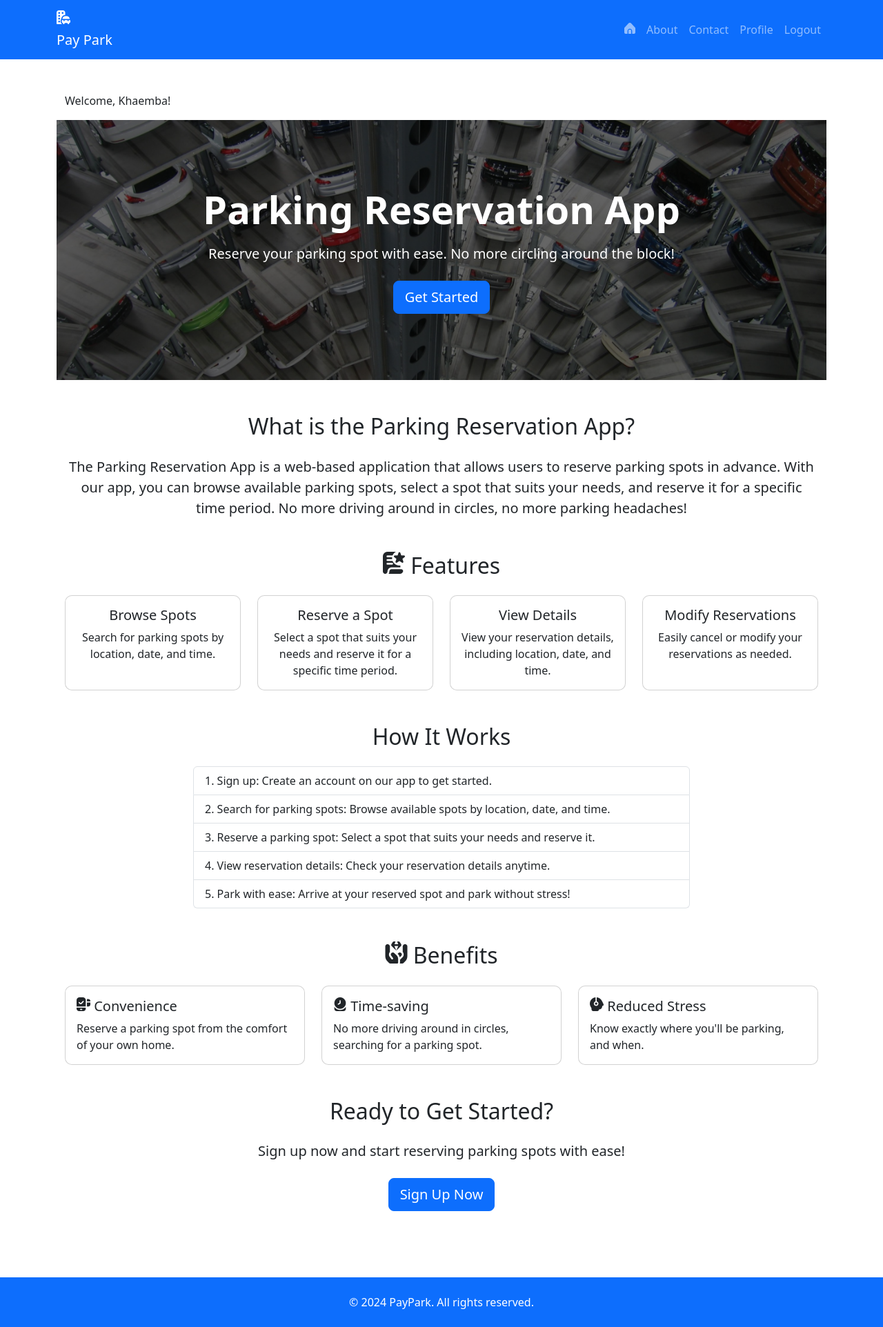
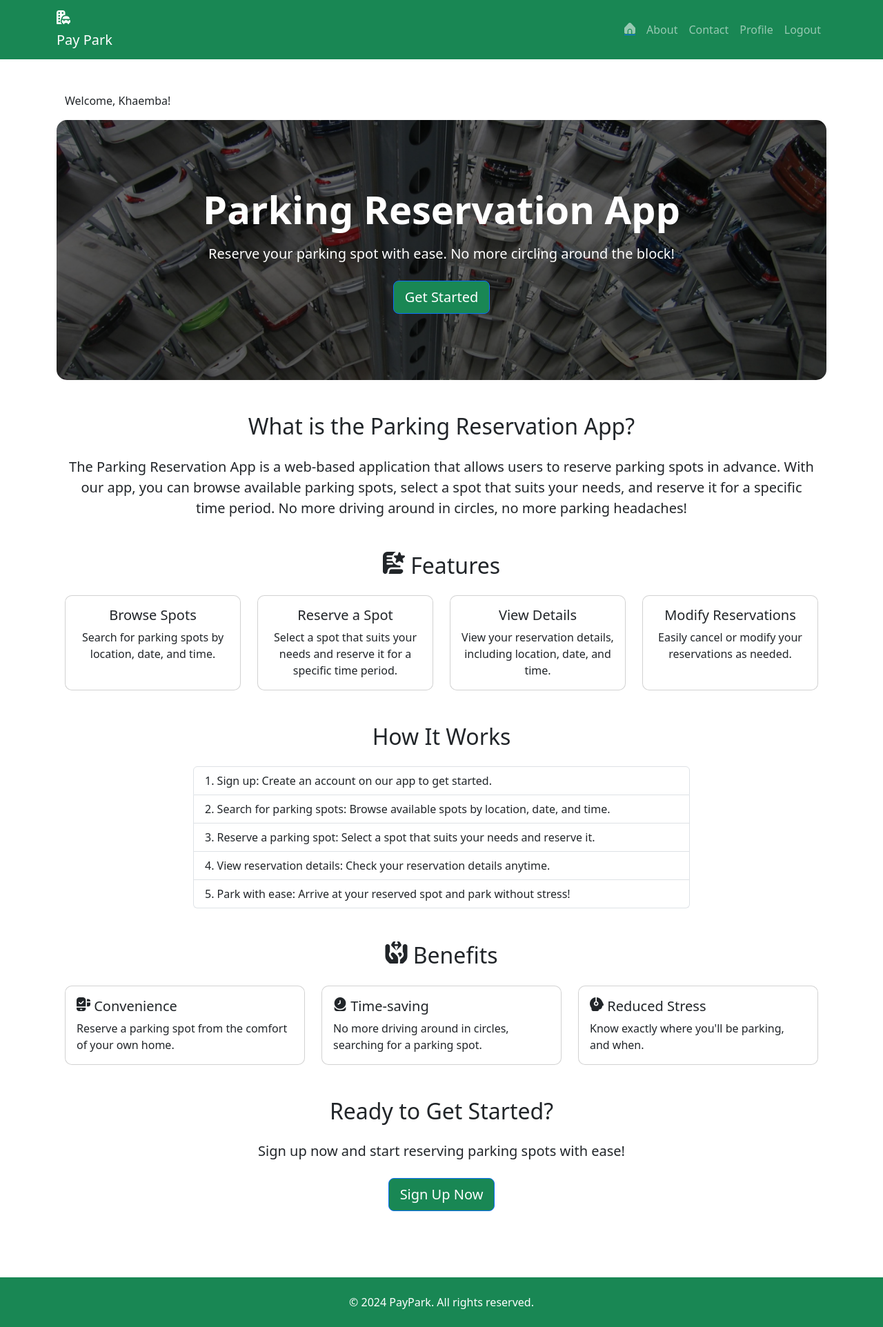
Before and after one commit to Muliro1/Pay_Park, a Django app: page /home/ in a window 1280 px wide. Shown: the whole page at 69% size. Run offline with Django 5.2, Linux system fonts and the light colour scheme; a user stored in the database is signed in.

Commit message:
ft_UI-update

```diff
--- a/parking/users/forms.py
+++ b/parking/users/forms.py
@@ -12,6 +12,9 @@ class RegisterForm(forms.ModelForm):
     class Meta:
         model = User
         fields  = ['username', 'email', 'password', 'password_confirm']
+        help_texts = {
+            'username': None,
+        }
 
     def clean(self):
         cleaned_data = super().clean()
@@ -37,6 +40,9 @@ class LoginForm(forms.ModelForm):
     class Meta:
         model = User
         fields = ['username', 'password']
+        help_texts = {
+            'username': None,
+        }
 
     def clean(self):
         cleaned_data = super().clean()
--- a/parking/users/templates/base.html
+++ b/parking/users/templates/base.html
@@ -14,10 +14,11 @@
             background-size: cover;
             background-position: center;
             color: white;
+            border-radius: 15px;
         }
         .feature-icon {
             font-size: 2rem;
-            color: #0d6efd;
+            color: green;
         }
 
         .card {
@@ -30,12 +31,17 @@
     .btn-block {
         width: 100%;
     }
+    .custom-width {
+    width: 150px; /* Adjust the width as needed */
+    display: block;
+    margin: 0 auto; /* Center the button */
+}
     </style>
 </head>
 <body class="d-flex flex-column min-vh-100">
     <header>
 
-        <nav class="navbar navbar-expand-lg navbar-dark bg-primary">
+        <nav class="navbar navbar-expand-lg navbar-dark bg-success">
             <div class="container">
                 <a class="navbar-brand" href="#">  <i class=" fi-sr-car-building nav-link"></i> Pay Park</a>
                 <button class="navbar-toggler" type="button" data-bs-toggle="collapse" data-bs-target="#navbarNav" aria-controls="navbarNav" aria-expanded="false" aria-label="Toggle navigation">
@@ -91,7 +97,7 @@
         </div>
     </main>
 
-    <footer class="bg-primary text-white py-4 mt-auto">
+    <footer class="bg-success text-white py-4 mt-auto">
         <div class="container text-center">
             <p class="mb-0">&copy; 2024 PayPark. All rights reserved.</p>
         </div>
--- a/parking/users/templates/users/home.html
+++ b/parking/users/templates/users/home.html
@@ -10,7 +10,7 @@
         <div class="container text-center py-5">
             <h1 class="display-4 fw-bold mb-3">Parking Reservation App</h1>
             <p class="lead mb-4">Reserve your parking spot with ease. No more circling around the block!</p>
-            <a href="{% url 'reserve_parking' %}" class="btn btn-primary btn-lg">Get Started</a>
+            <a href="{% url 'reserve_parking' %}" class="btn btn-primary btn-lg bg-success">Get Started</a>
         </div>
     </header>
 
@@ -117,7 +117,7 @@
                 <h2 class="mb-4">Ready to Get Started?</h2>
 
                 <p class="lead mb-4">Sign up now and start reserving parking spots with ease!</p>
-                <a href="#" class="btn btn-primary btn-lg">Sign Up Now</a>
+                <a href="{% url 'register' %}" class="btn btn-primary btn-lg bg-success">Sign Up Now</a>
             </div>
         </section>
     </main>
--- a/parking/users/templates/users/login.html
+++ b/parking/users/templates/users/login.html
@@ -8,7 +8,7 @@
         <form method="post" class="mt-4">
             {% csrf_token %}
             {{ form.as_p }}
-            <button type="submit" class="btn btn-primary btn-block">Login</button>
+            <button type="submit" class="btn btn-primary btn-block custom-width bg-success">Login</button>
         </form>
     </div>
 </div>
--- a/parking/users/templates/users/reserve_parking.html
+++ b/parking/users/templates/users/reserve_parking.html
@@ -5,14 +5,14 @@
 <div class="row justify-content-center mt-5">
     <div class="col-md-6">
         <div class="card shadow-sm">
-            <div class="card-header bg-primary text-white text-center">
+            <div class="card-header bg-primary text-white text-center bg-success">
                 <h2>Reserve Parking</h2>
             </div>
             <div class="card-body">
                 <form method="POST" action="{% url 'reserve_parking' %}" class="mt-4">
                     {% csrf_token %}
                     {{ form.as_p }}
-                    <button type="submit" class="btn btn-primary btn-block">Reserve</button>
+                    <button type="submit" class="btn btn-primary btn-block bg-success">Reserve</button>
                     <a href="{% url 'home' %}" class="btn btn-secondary btn-block mt-2">Cancel</a>
                 </form>
             </div>
--- a/parking/users/views.py
+++ b/parking/users/views.py
@@ -55,7 +55,7 @@ def logout_view(request):
     else:
         return redirect('home')
 
-@login_required
+
 def home_view(request):
     return render(request, 'users/home.html')
 @login_required
```
Also changed, not shown: parking/users/templates/users/register.html (+12 -3 lines), parking/db.sqlite3.
